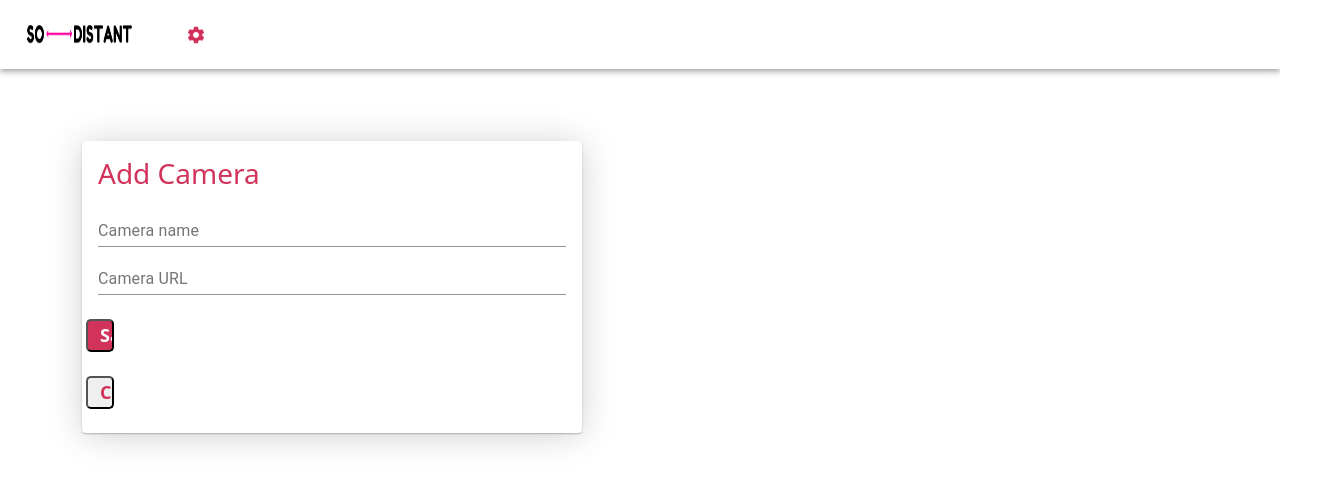
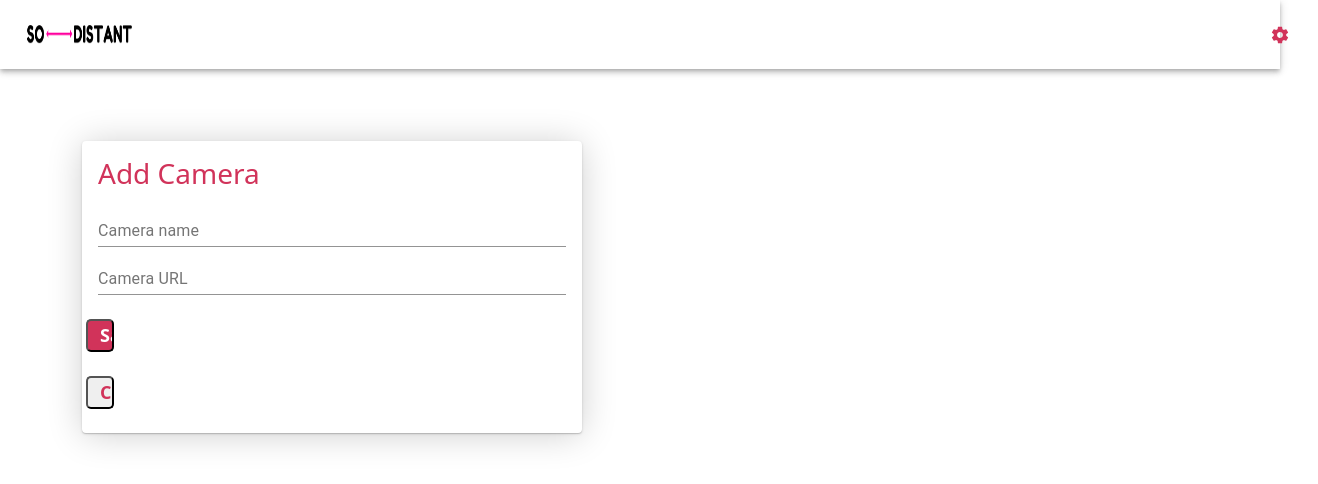
Before and after one commit to SJSUSpring21/SoDistant, a React (Create React App) app in the folder client/: page /addcamera in a window 1280 px wide. Shown: the top 484 px of the page, 1318 px wide, since content can reach past the window. Built offline with nearby package versions, Linux system fonts and the light colour scheme.

Commit message:
UI fix
UI fix

```diff
--- a/client/src/components/DashboardPage.js
+++ b/client/src/components/DashboardPage.js
@@ -289,7 +289,7 @@ export default function DashboardPage() {
             )} */}
           </div>
         </Col>
-        <Col sm={7}>
+        <Col sm={10}>
           <Row>
             <Card className="root w-25 m-5 cardColor">
               <CardHeader title="Number of peoples" />
@@ -330,7 +330,6 @@ export default function DashboardPage() {
                 </Typography>
               </CardContent>
             </Card>
-          </Row>
           <Col>
             <Paper
               style={{
@@ -345,7 +344,7 @@ export default function DashboardPage() {
               <iframe id="myiframe" src={iframesrc} width="700" height="395" />
             </Paper>
           </Col>
-
+          </Row>
           <Plot
             data={[
               {
--- a/client/src/components/NavBarAfterLogin.js
+++ b/client/src/components/NavBarAfterLogin.js
@@ -117,6 +117,7 @@ export default function NavBarAfterLogin() {
 
           )} */}
         &nbsp;&nbsp;
+        <span style={{marginLeft:'88%'}}>
         <Button
           startIcon={<SettingsRoundedIcon />}
           onClick={handleSettings}
@@ -127,6 +128,7 @@ export default function NavBarAfterLogin() {
             borderRadius: "10px",
           }}
         ></Button>
+        </span>
       </Toolbar>
     </AppBar>
   );
```
